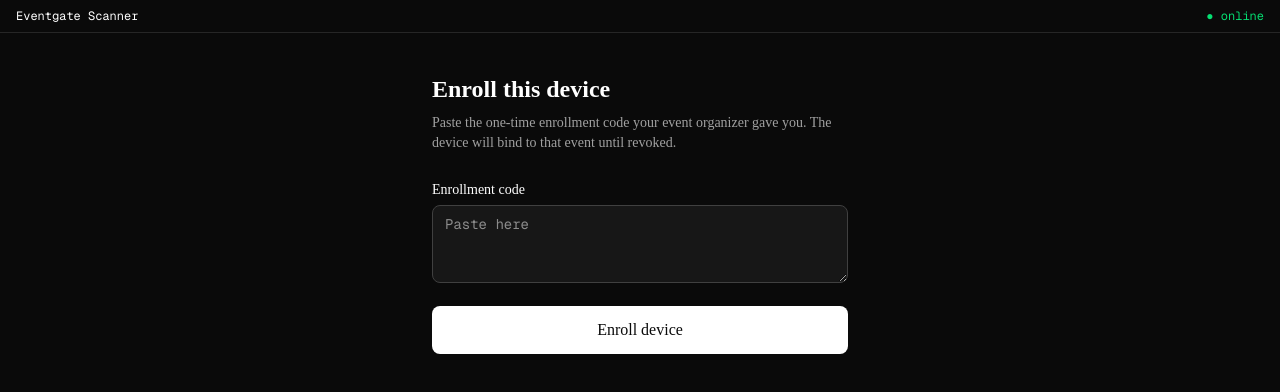
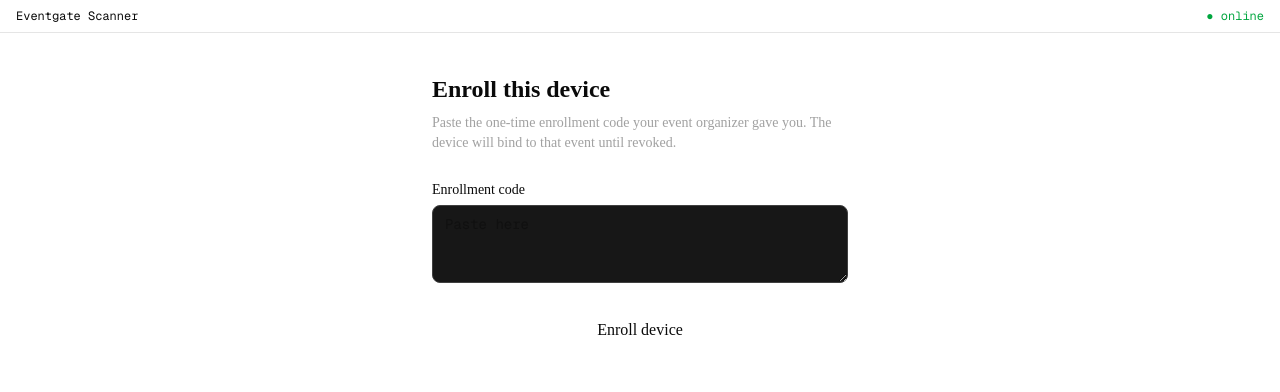
Before and after one commit to byondr-co/eventgate, a Next.js app in the folder frontend/: page /scanner/enroll in a window 1280 px wide. Shown: the top 392 px of the page. Built offline with nearby package versions, Linux system fonts and the light colour scheme.

Commit message:
feat(scanner): light theme for enroll/unlock routes in shared layout

```diff
--- a/frontend/app/scanner/layout.tsx
+++ b/frontend/app/scanner/layout.tsx
@@ -4,6 +4,7 @@ import Link from "next/link";
 import { usePathname, useRouter } from "next/navigation";
 import { useEffect, useSyncExternalStore } from "react";
 
+import { cn } from "@/lib/utils";
 import { InstallButton } from "@/components/scanner/install-button";
 import { IOSInstallBanner } from "@/components/scanner/ios-install-banner";
 import { OfflineBanner } from "@/components/scanner/offline-banner";
@@ -30,6 +31,8 @@ const getOnlineServer = () => true;
 export default function ScannerLayout({ children }: { children: React.ReactNode }) {
   const router = useRouter();
   const pathname = usePathname() ?? "";
+  // Enroll + unlock adopt the light theme (Plan M). Scan/escalations stay dark.
+  const isLight = pathname === "/scanner/enroll" || pathname === "/scanner/unlock";
   // useSyncExternalStore avoids the "setState in effect" lint trap — the
   // browser is the source of truth, we just subscribe and re-render.
   const online = useSyncExternalStore(subscribeOnline, getOnline, getOnlineServer);
@@ -55,8 +58,18 @@ export default function ScannerLayout({ children }: { children: React.ReactNode
   }, [pathname, router]);
 
   return (
-    <div className="min-h-screen bg-neutral-950 text-white">
-      <header className="flex items-center justify-between border-b border-neutral-800 px-4 py-2 text-xs">
+    <div
+      className={cn(
+        "min-h-screen",
+        isLight ? "bg-background text-foreground" : "bg-neutral-950 text-white",
+      )}
+    >
+      <header
+        className={cn(
+          "flex items-center justify-between border-b px-4 py-2 text-xs",
+          isLight ? "border-neutral-200" : "border-neutral-800",
+        )}
+      >
         <span className="font-mono">Eventgate Scanner</span>
         <div className="flex items-center gap-3">
           <InstallButton />
@@ -70,7 +83,16 @@ export default function ScannerLayout({ children }: { children: React.ReactNode
             </Link>
           ) : null}
           <span
-            className={online ? "font-mono text-green-400" : "font-mono text-amber-400"}
+            className={cn(
+              "font-mono",
+              online
+                ? isLight
+                  ? "text-green-600"
+                  : "text-green-400"
+                : isLight
+                  ? "text-amber-600"
+                  : "text-amber-400",
+            )}
             aria-live="polite"
           >
             {online ? "● online" : `● offline${pending > 0 ? ` — ${pending} queued` : ""}`}
```
